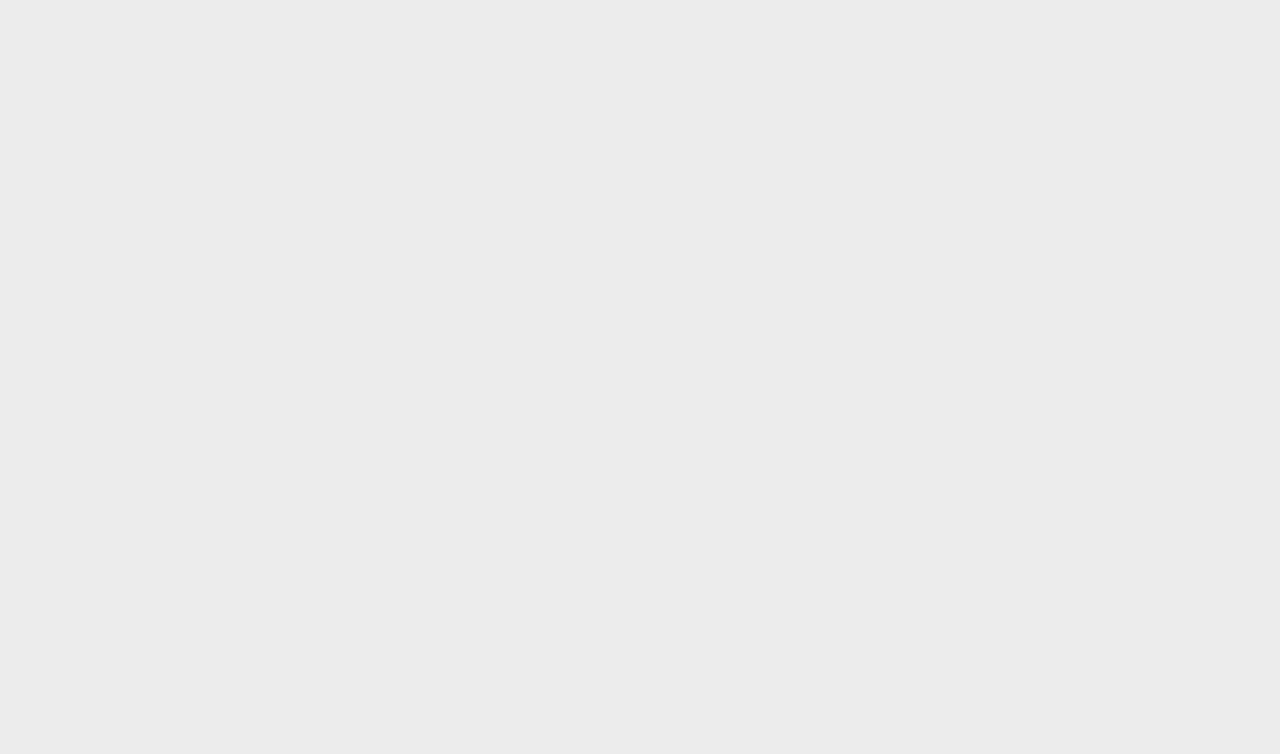
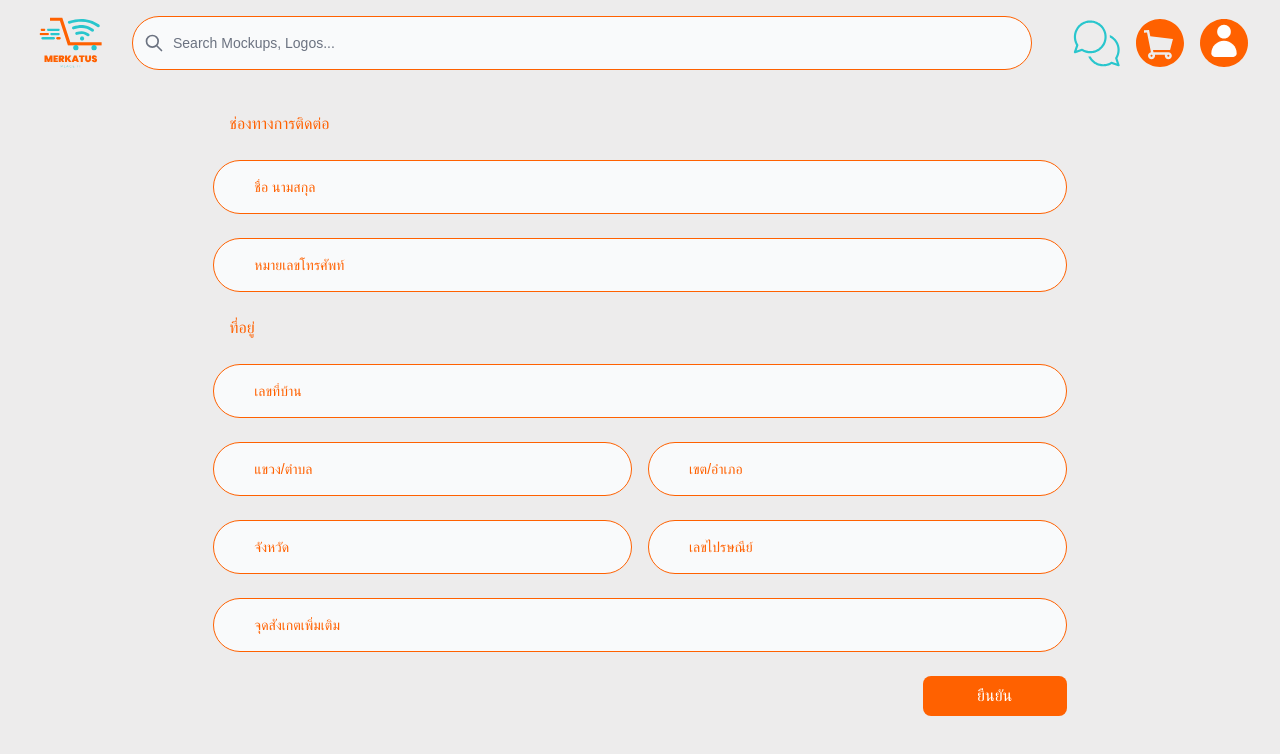
Before and after one commit to natbabo1/CC12-Merkatus-web-app, a React (Create React App) app: page /address in a window 1280 px wide. Before the commit this address had no page. Shown: the top 754 px of the page. Built offline with nearby package versions, Linux system fonts and the light colour scheme.

Commit message:
feat:addressEdit

```diff
--- a/src/index.css
+++ b/src/index.css
@@ -1,16 +1,12 @@
 @tailwind base;
 @tailwind components;
 @tailwind utilities;
-@import url("https://fonts.googleapis.com/css2?family=Prompt&display=swap");
+@import url('https://fonts.googleapis.com/css2?family=Prompt&display=swap');
 
 * {
-  font-family: "Prompt", sans-serif;
+  font-family: 'Prompt', sans-serif;
 }
 
 :root {
   background: #edecec;
 }
-
-* {
-  background-color: #edecec;
-}
--- a/src/layouts/container/Container.js
+++ b/src/layouts/container/Container.js
@@ -1,5 +1,5 @@
 function Container({ children }) {
-  return <div className="max-w-7xl mx-auto min-h-screen mt-28">{children}</div>;
+  return <div className='max-w-7xl mx-auto min-h-screen mt-28'>{children}</div>;
 }
 
 export default Container;
--- /dev/null
+++ b/src/pages/AddressEditPage.js
@@ -0,0 +1,68 @@
+import React from 'react';
+
+function AddressEditPage() {
+  return (
+    <form>
+      <div className='flex justify-center'>
+        <div className='flex flex-col gap-6 w-4/6 '>
+          <span className='text-vivid-orange pl-4'>ช่องทางการติดต่อ</span>
+          <input
+            type='text'
+            className='block p-4 pl-10 w-full text-sm placeholder-vivid-orange text-gray-900 bg-gray-50 rounded-full border border-vivid-orange focus:ring-vivid-orange focus:border-vivid-orange dark:bg-gray-700 dark:border-gray-600 dark:placeholder-gray-400 dark:text-white dark:focus:ring-blue-500 dark:focus:border-blue-500 '
+            placeholder='ชื่อ นามสกุล'
+          />
+          <input
+            type='text'
+            className='block p-4 pl-10 w-full text-sm placeholder-vivid-orange text-gray-900 bg-gray-50 rounded-full border border-vivid-orange focus:ring-vivid-orange focus:border-vivid-orange dark:bg-gray-700 dark:border-gray-600 dark:placeholder-gray-400 dark:text-white dark:focus:ring-blue-500 dark:focus:border-blue-500 '
+            placeholder='หมายเลขโทรศัพท์'
+          />
+          <span className='text-vivid-orange pl-4'>ที่อยู่</span>
+          <input
+            type='text'
+            className='block p-4 pl-10 w-full text-sm placeholder-vivid-orange text-gray-900 bg-gray-50 rounded-full border border-vivid-orange focus:ring-vivid-orange focus:border-vivid-orange dark:bg-gray-700 dark:border-gray-600 dark:placeholder-gray-400 dark:text-white dark:focus:ring-blue-500 dark:focus:border-blue-500 '
+            placeholder='เลขที่บ้าน'
+          />
+          <div className='flex gap-4'>
+            <input
+              type='text'
+              className='block p-4 pl-10 w-1/2 text-sm placeholder-vivid-orange text-gray-900 bg-gray-50 rounded-full border border-vivid-orange focus:ring-vivid-orange focus:border-vivid-orange dark:bg-gray-700 dark:border-gray-600 dark:placeholder-gray-400 dark:text-white dark:focus:ring-blue-500 dark:focus:border-blue-500 '
+              placeholder='แขวง/ตำบล'
+            />
+            <input
+              type='text'
+              className='block p-4 pl-10 w-1/2 text-sm placeholder-vivid-orange text-gray-900 bg-gray-50 rounded-full border border-vivid-orange focus:ring-vivid-orange focus:border-vivid-orange dark:bg-gray-700 dark:border-gray-600 dark:placeholder-gray-400 dark:text-white dark:focus:ring-blue-500 dark:focus:border-blue-500 '
+              placeholder='เขต/อำเภอ'
+            />
+          </div>
+          <div className='flex gap-4'>
+            <input
+              type='text'
+              className='block p-4 pl-10 w-1/2 text-sm placeholder-vivid-orange text-gray-900 bg-gray-50 rounded-full border border-vivid-orange focus:ring-vivid-orange focus:border-vivid-orange dark:bg-gray-700 dark:border-gray-600 dark:placeholder-gray-400 dark:text-white dark:focus:ring-blue-500 dark:focus:border-blue-500 '
+              placeholder='จังหวัด'
+            />
+            <input
+              type='text'
+              className='block p-4 pl-10 w-1/2 text-sm placeholder-vivid-orange text-gray-900 bg-gray-50 rounded-full border border-vivid-orange focus:ring-vivid-orange focus:border-vivid-orange dark:bg-gray-700 dark:border-gray-600 dark:placeholder-gray-400 dark:text-white dark:focus:ring-blue-500 dark:focus:border-blue-500 '
+              placeholder='เลขไปรษณีย์'
+            />
+          </div>
+          <input
+            type='text'
+            className='block p-4 pl-10 w-full text-sm placeholder-vivid-orange text-gray-900 bg-gray-50 rounded-full border border-vivid-orange focus:ring-vivid-orange focus:border-vivid-orange dark:bg-gray-700 dark:border-gray-600 dark:placeholder-gray-400 dark:text-white dark:focus:ring-blue-500 dark:focus:border-blue-500 '
+            placeholder='จุดสังเกตเพิ่มเติม'
+          />
+          <div className='flex justify-end'>
+            <button
+              className={`text-white flex items-center justify-center bg-vivid-orange h-10 w-36 rounded-lg cursor-pointer hover:bg-transparent hover:border-2 hover:border-vivid-orange hover:text-vivid-orange active:bg-mermaid-net active:text-white
+          }`}
+            >
+              ยืนยัน
+            </button>
+          </div>
+        </div>
+      </div>
+    </form>
+  );
+}
+
+export default AddressEditPage;
--- a/src/router/Router.js
+++ b/src/router/Router.js
@@ -3,14 +3,16 @@ import MainLayout from '../layouts/MainLayout';
 import HomePage from '../pages/HomePage';
 import SellingPage from '../pages/SellingPage';
 import BuyingPage from '../pages/BuyingPage';
+import AddressEditPage from '../pages/AddressEditPage';
 
 function Router() {
   return (
     <Routes>
-      <Route path="/" element={<MainLayout />}>
+      <Route path='/' element={<MainLayout />}>
         <Route index element={<HomePage />} />
-        <Route path="selling" element={<SellingPage />} />
-        <Route path="buying" element={<BuyingPage />} />
+        <Route path='selling' element={<SellingPage />} />
+        <Route path='buying' element={<BuyingPage />} />
+        <Route path='address' element={<AddressEditPage />} />
       </Route>
     </Routes>
   );
```
